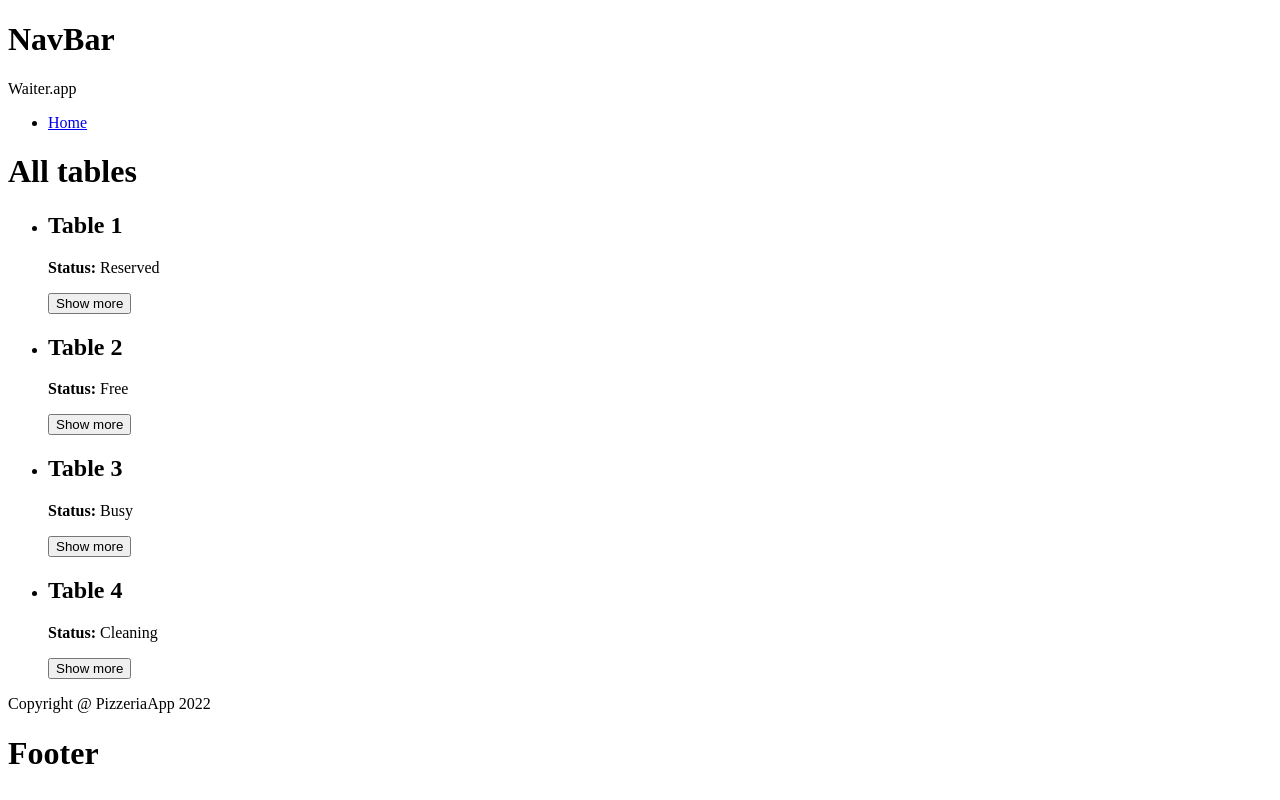
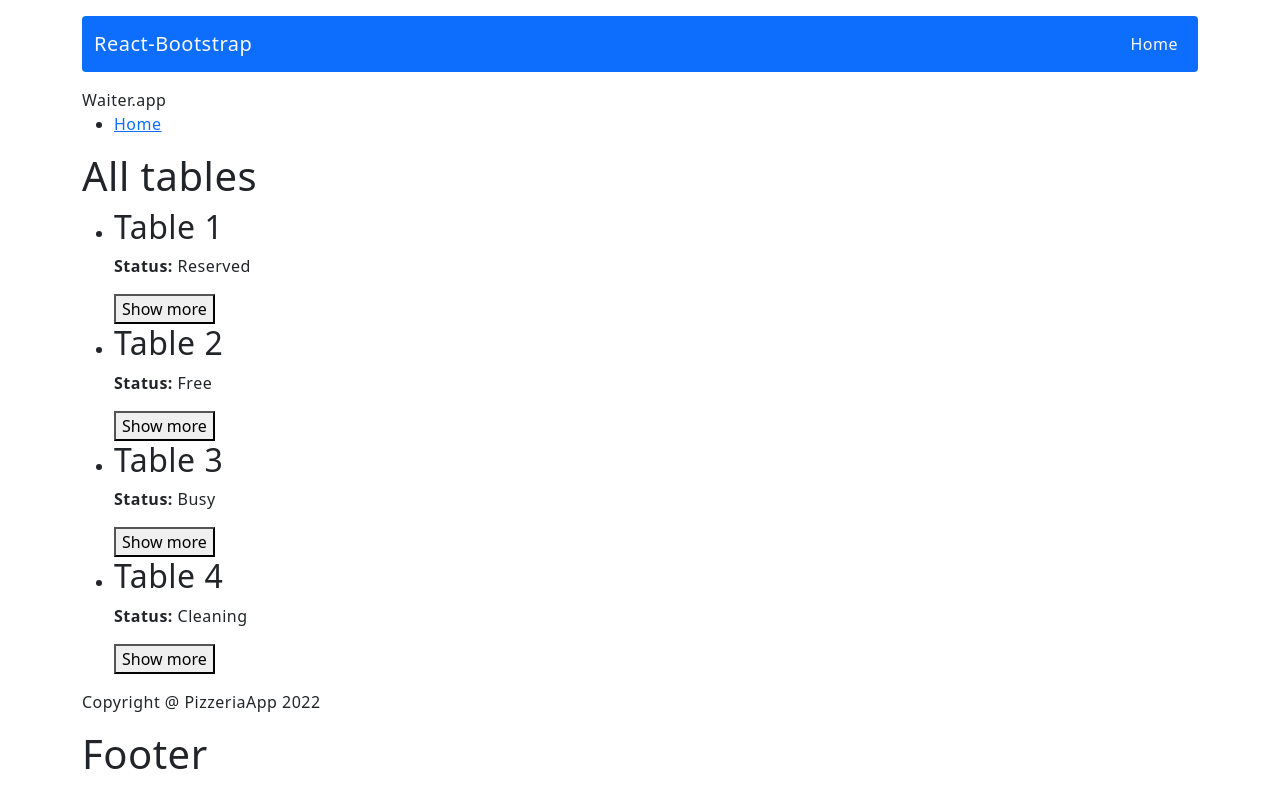
Before and after one commit to KevinKaluzny/waiter-app, a React (Create React App) app: page / in a window 1280 px wide. Built offline with nearby package versions, Linux system fonts and the light colour scheme.

Commit message:
Custom navbar and style it

```diff
--- a/src/components/views/NavBar/NavBar.js
+++ b/src/components/views/NavBar/NavBar.js
@@ -1,8 +1,20 @@
 import styles from './NavBar.module.scss';
+import Container from 'react-bootstrap/Container';
+import Nav from 'react-bootstrap/Nav';
+import Navbar from 'react-bootstrap/Navbar';
+import NavDropdown from 'react-bootstrap/NavDropdown';
+import { NavLink } from 'react-bootstrap';
 
 const NavBar = () => {
     return (
-        <h1>NavBar</h1>
+        <Navbar bg="primary" expand="lg" className="bg-body-tertiary rounded my-3">
+            <Container>
+                <Navbar.Brand className="text-light" href="#home">React-Bootstrap</Navbar.Brand>
+                <Nav>
+                    <Nav.Link className="text-light" as={NavLink} to="/">Home</Nav.Link>
+                </Nav>
+            </Container>
+        </Navbar>
     );
 }
 
--- a/src/index.js
+++ b/src/index.js
@@ -4,8 +4,10 @@
 import store from './redux/store'
 import App from './App';
 import { BrowserRouter } from 'react-router-dom';
-// import './styles/normalize.scss';
-// import './styles/global.scss';
+import './styles/normalize.scss';
+import './styles/global.scss';
+/* The following line can be included in your src/index.js or App.js file */
+import './styles/App.scss';
 
 ReactDOM.render(
   <React.StrictMode>
--- /dev/null
+++ b/src/styles/App.scss
@@ -0,0 +1,2 @@
+@import '~bootstrap/scss/bootstrap';
+@import 'custom';
--- /dev/null
+++ b/src/styles/custom.scss
@@ -0,0 +1,8 @@
+/* make the customizations */
+$theme-colors: (
+  'info': tomato,
+  'danger': teal
+);
+
+/* import bootstrap to set changes */
+@import '~bootstrap/scss/bootstrap';
--- /dev/null
+++ b/src/styles/global.scss
@@ -0,0 +1,23 @@
+@import './settings.scss';
+
+*, *::before, *::after {
+  box-sizing: border-box;
+}
+
+body {
+  margin: 0;
+  padding: 0;
+  background: $color-dark;
+  font-family: $font-text;
+  font-size: ($base-size * 1.1);
+  color: $color-light;
+  letter-spacing: 0.5px;
+}
+
+:global(.container) {
+  width: 90%;
+  max-width: 1400px;
+  margin: 0 auto;
+}
+
+@import "./typography.scss";
--- /dev/null
+++ b/src/styles/normalize.scss
@@ -0,0 +1,349 @@
+/*! normalize.css v8.0.1 | MIT License | github.com/necolas/normalize.css */
+
+/* Document
+   ========================================================================== */
+
+/**
+ * 1. Correct the line height in all browsers.
+ * 2. Prevent adjustments of font size after orientation changes in iOS.
+ */
+
+ html {
+  line-height: 1.15; /* 1 */
+  -webkit-text-size-adjust: 100%; /* 2 */
+}
+
+/* Sections
+   ========================================================================== */
+
+/**
+ * Remove the margin in all browsers.
+ */
+
+body {
+  margin: 0;
+}
+
+/**
+ * Render the `main` element consistently in IE.
+ */
+
+main {
+  display: block;
+}
+
+/**
+ * Correct the font size and margin on `h1` elements within `section` and
+ * `article` contexts in Chrome, Firefox, and Safari.
+ */
+
+h1 {
+  font-size: 2em;
+  margin: 0.67em 0;
+}
+
+/* Grouping content
+   ========================================================================== */
+
+/**
+ * 1. Add the correct box sizing in Firefox.
+ * 2. Show the overflow in Edge and IE.
+ */
+
+hr {
+  box-sizing: content-box; /* 1 */
+  height: 0; /* 1 */
+  overflow: visible; /* 2 */
+}
+
+/**
+ * 1. Correct the inheritance and scaling of font size in all browsers.
+ * 2. Correct the odd `em` font sizing in all browsers.
+ */
+
+pre {
+  font-family: monospace, monospace; /* 1 */
+  font-size: 1em; /* 2 */
+}
+
+/* Text-level semantics
+   ========================================================================== */
+
+/**
+ * Remove the gray background on active links in IE 10.
+ */
+
+a {
+  background-color: transparent;
+}
+
+/**
+ * 1. Remove the bottom border in Chrome 57-
+ * 2. Add the correct text decoration in Chrome, Edge, IE, Opera, and Safari.
+ */
+
+abbr[title] {
+  border-bottom: none; /* 1 */
+  text-decoration: underline; /* 2 */
+  text-decoration: underline dotted; /* 2 */
+}
+
+/**
+ * Add the correct font weight in Chrome, Edge, and Safari.
+ */
+
+b,
+strong {
+  font-weight: bolder;
+}
+
+/**
+ * 1. Correct the inheritance and scaling of font size in all browsers.
+ * 2. Correct the odd `em` font sizing in all browsers.
+ */
+
+code,
+kbd,
+samp {
+  font-family: monospace, monospace; /* 1 */
+  font-size: 1em; /* 2 */
+}
+
+/**
+ * Add the correct font size in all browsers.
+ */
+
+small {
+  font-size: 80%;
+}
+
+/**
+ * Prevent `sub` and `sup` elements from affecting the line height in
+ * all browsers.
+ */
+
+sub,
+sup {
+  font-size: 75%;
+  line-height: 0;
+  position: relative;
+  vertical-align: baseline;
+}
+
+sub {
+  bottom: -0.25em;
+}
+
+sup {
+  top: -0.5em;
+}
+
+/* Embedded content
+   ========================================================================== */
+
+/**
+ * Remove the border on images inside links in IE 10.
+ */
+
+img {
+  border-style: none;
+}
+
+/* Forms
+   ========================================================================== */
+
+/**
+ * 1. Change the font styles in all browsers.
+ * 2. Remove the margin in Firefox and Safari.
+ */
+
+button,
+input,
+optgroup,
+select,
+textarea {
+  font-family: inherit; /* 1 */
+  font-size: 100%; /* 1 */
+  line-height: 1.15; /* 1 */
+  margin: 0; /* 2 */
+}
+
+/**
+ * Show the overflow in IE.
+ * 1. Show the overflow in Edge.
+ */
+
+button,
+input { /* 1 */
+  overflow: visible;
+}
+
+/**
+ * Remove the inheritance of text transform in Edge, Firefox, and IE.
+ * 1. Remove the inheritance of text transform in Firefox.
+ */
+
+button,
+select { /* 1 */
+  text-transform: none;
+}
+
+/**
+ * Correct the inability to style clickable types in iOS and Safari.
+ */
+
+button,
+[type="button"],
+[type="reset"],
+[type="submit"] {
+  -webkit-appearance: button;
+}
+
+/**
+ * Remove the inner border and padding in Firefox.
+ */
+
+button::-moz-focus-inner,
+[type="button"]::-moz-focus-inner,
+[type="reset"]::-moz-focus-inner,
+[type="submit"]::-moz-focus-inner {
+  border-style: none;
+  padding: 0;
+}
+
+/**
+ * Restore the focus styles unset by the previous rule.
+ */
+
+button:-moz-focusring,
+[type="button"]:-moz-focusring,
+[type="reset"]:-moz-focusring,
+[type="submit"]:-moz-focusring {
+  outline: 1px dotted ButtonText;
+}
+
+/**
+ * Correct the padding in Firefox.
+ */
+
+fieldset {
+  padding: 0.35em 0.75em 0.625em;
+}
+
+/**
+ * 1. Correct the text wrapping in Edge and IE.
+ * 2. Correct the color inheritance from `fieldset` elements in IE.
+ * 3. Remove the padding so developers are not caught out when they zero out
+ *    `fieldset` elements in all browsers.
+ */
+
+legend {
+  box-sizing: border-box; /* 1 */
+  color: inherit; /* 2 */
+  display: table; /* 1 */
+  max-width: 100%; /* 1 */
+  padding: 0; /* 3 */
+  white-space: normal; /* 1 */
+}
+
+/**
+ * Add the correct vertical alignment in Chrome, Firefox, and Opera.
+ */
+
+progress {
+  vertical-align: baseline;
+}
+
+/**
+ * Remove the default vertical scrollbar in IE 10+.
+ */
+
+textarea {
+  overflow: auto;
+}
+
+/**
+ * 1. Add the correct box sizing in IE 10.
+ * 2. Remove the padding in IE 10.
+ */
+
+[type="checkbox"],
+[type="radio"] {
+  box-sizing: border-box; /* 1 */
+  padding: 0; /* 2 */
+}
+
+/**
+ * Correct the cursor style of increment and decrement buttons in Chrome.
+ */
+
+[type="number"]::-webkit-inner-spin-button,
+[type="number"]::-webkit-outer-spin-button {
+  height: auto;
+}
+
+/**
+ * 1. Correct the odd appearance in Chrome and Safari.
+ * 2. Correct the outline style in Safari.
+ */
+
+[type="search"] {
+  -webkit-appearance: textfield; /* 1 */
+  outline-offset: -2px; /* 2 */
+}
+
+/**
+ * Remove the inner padding in Chrome and Safari on macOS.
+ */
+
+[type="search"]::-webkit-search-decoration {
+  -webkit-appearance: none;
+}
+
+/**
+ * 1. Correct the inability to style clickable types in iOS and Safari.
+ * 2. Change font properties to `inherit` in Safari.
+ */
+
+::-webkit-file-upload-button {
+  -webkit-appearance: button; /* 1 */
+  font: inherit; /* 2 */
+}
+
+/* Interactive
+   ========================================================================== */
+
+/*
+ * Add the correct display in Edge, IE 10+, and Firefox.
+ */
+
+details {
+  display: block;
+}
+
+/*
+ * Add the correct display in all browsers.
+ */
+
+summary {
+  display: list-item;
+}
+
+/* Misc
+   ========================================================================== */
+
+/**
+ * Add the correct display in IE 10+.
+ */
+
+template {
+  display: none;
+}
+
+/**
+ * Add the correct display in IE 10.
+ */
+
+[hidden] {
+  display: none;
+}
--- /dev/null
+++ b/src/styles/settings.scss
@@ -0,0 +1,12 @@
+$color-light: #fff;
+$color-dark: #2f3542;
+$color-success: #26de81;
+$color-warning: #e1644e;
+
+$font-text: 'Poppins', sans-serif;
+
+$radius: 20px;
+$base-size: 12px;
+$transition: all 0.5s;
+$box-shadow: 0 0 50px rgb(0 0 0 / 50%);
+$background-gradient: linear-gradient(to right, #8e2de2, #4a00e0);
--- /dev/null
+++ b/src/styles/typography.scss
@@ -0,0 +1,6 @@
+@import './settings.scss';
+@import url('https://fonts.googleapis.com/css?family=Poppins:400,700');
+
+h1, h2, h3, h4, h5, h6 {
+  margin: 0;
+}
```
